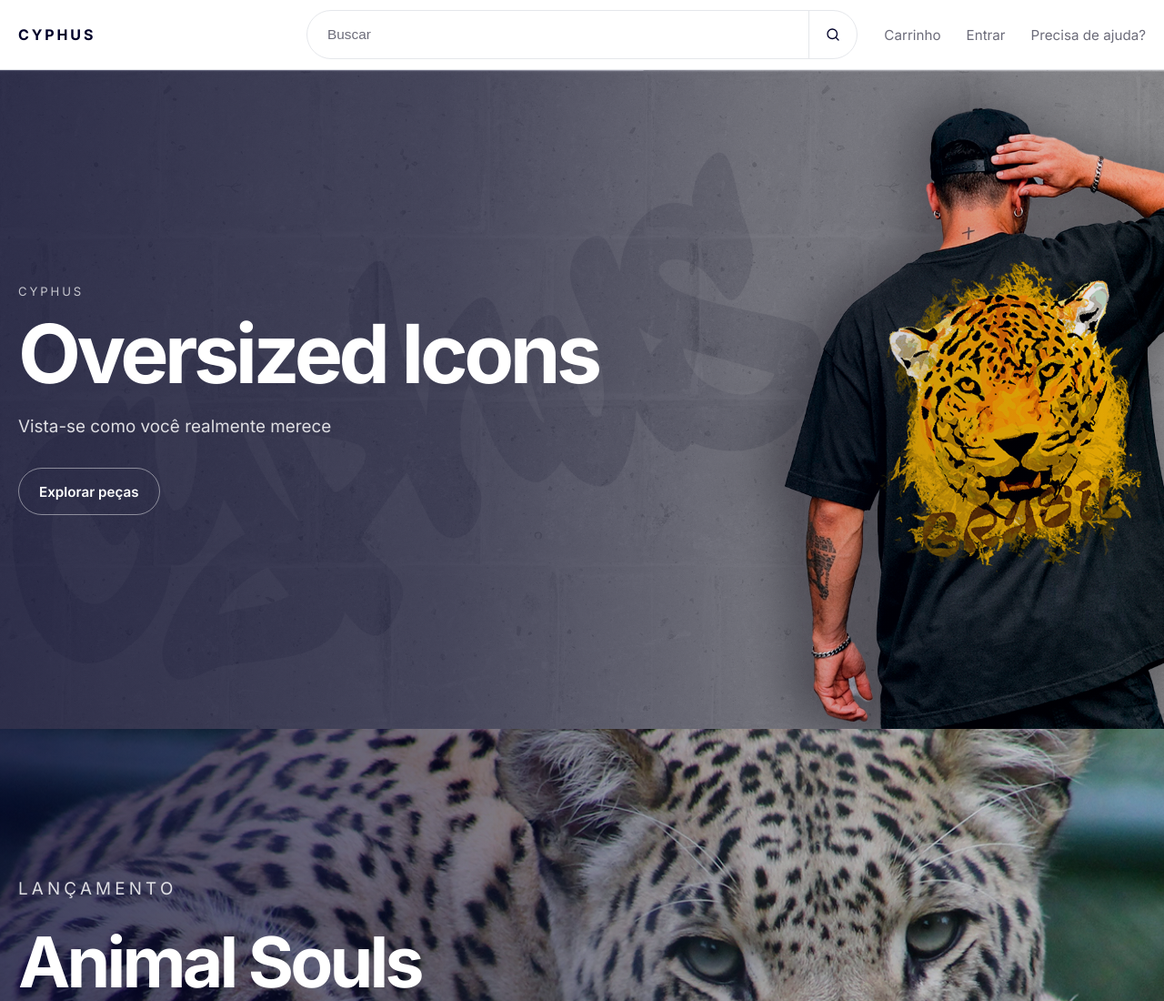
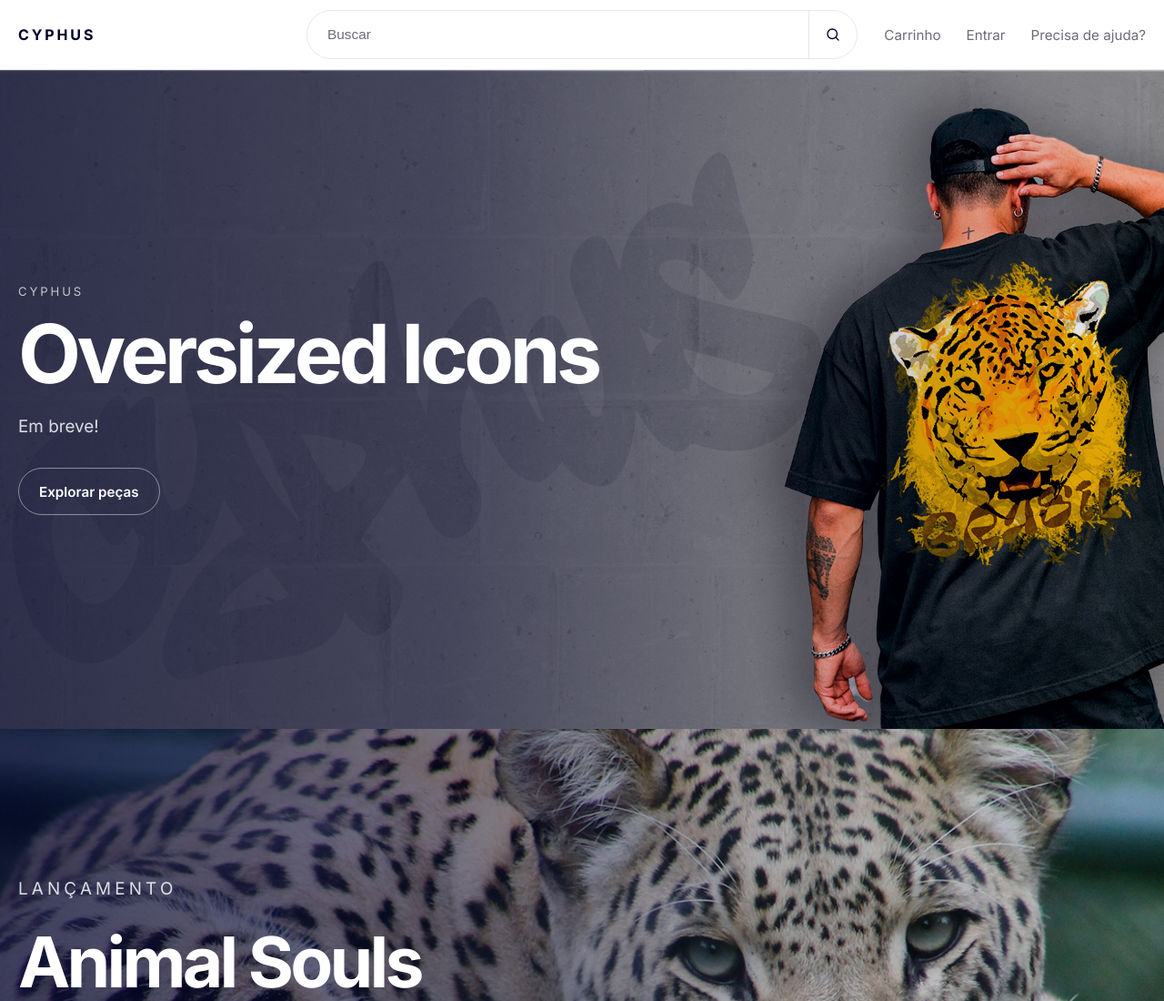
Before and after one commit to Maklam14/cyphus-site, a plain HTML site: page index.html in a window 1280 px wide. Shown: the top 1100 px of the page at 91% size. Drawn offline with Linux system fonts and the light colour scheme.

Commit message:
Atualização do site

```diff
--- a/index.html
+++ b/index.html
@@ -61,7 +61,7 @@
       <div class="container hero-inner">
         <p class="hero-kicker">CYPHUS</p>
         <h1>Oversized Icons</h1>
-        <p class="hero-text">Vista-se como você realmente merece</p>
+        <p class="hero-text">Em breve!</p>
 
         <div class="hero-actions">
           <a href="shop-all.html" class="btn btn-light">Explorar peças</a>
```
